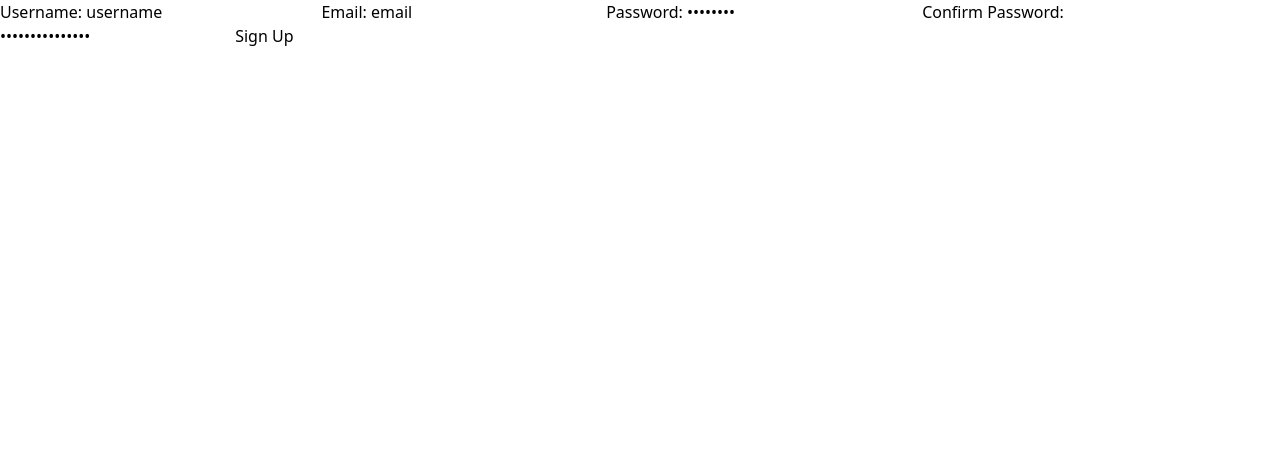
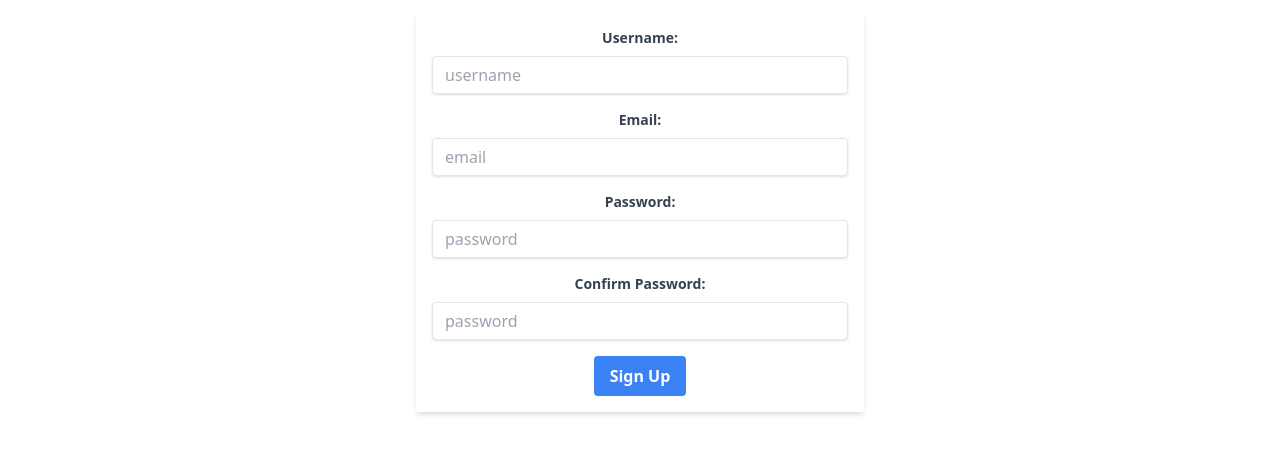
Before and after one commit to siwhelan/developers-with-problems, a SvelteKit app: page /signup in a window 1280 px wide. Shown: the top 454 px of the page. Built offline with nearby package versions, Linux system fonts and the light colour scheme; no server answers.

Commit message:
Sign up with styling

```diff
--- a/src/routes/signup/+page.svelte
+++ b/src/routes/signup/+page.svelte
@@ -2,7 +2,7 @@
     import { enhance } from '$app/forms';
     let errorMessage = null;
     let successMessage = null
-    let showLoginForm = false; // Track whether to show the login form
+    let showLoginForm = false;
 
     const clearErrorMessage = () => {
         errorMessage = null;
@@ -10,17 +10,15 @@
 
 </script>
 
-<form method="POST" action="?/create" use:enhance={({ formElement, formData, action, cancel }) => {
+<div class="pt-3 text-center">
+    <form class="max-w-md mx-auto p-4 bg-white shadow-md" method="POST" action="?/create" use:enhance={({ formElement, formData, action, cancel }) => {
 
         return async ({ result, update }) => {
-        // Custom validation logic goes here
             const password = formData.get('password');
             const confirmPassword = formData.get('confirmPassword');
-        console.log(result)
 
             if (password !== confirmPassword) {
-            // Passwords don't match, prevent form submission
-            errorMessage ="Passwords do not match";
+                errorMessage = "Passwords do not match";
                 cancel();
                 return;
             }
@@ -30,26 +28,39 @@
                 showLoginForm = true;
             }
 
-        // If validation passes, you can perform additional actions
-        // ...
-
-        // Call the default behavior
             errorMessage = result.data.error
             update();
         };
     }}>
-	Username: <input type="text" name="username" value="username" required on:focus={clearErrorMessage} />
-	Email: <input type="email" name="email" value="email" required on:focus={clearErrorMessage}/>
-	Password: <input type="password" name="password" value="password" required on:focus={clearErrorMessage}/>
-	Confirm Password: <input type="password" name="confirmPassword" value="confirmPassword" required on:focus={clearErrorMessage}/>
+        <div class="mb-4">
+            <label class="block text-gray-700 text-sm font-bold mb-2" for="username">Username:</label>
+            <input class="shadow appearance-none border rounded w-full py-2 px-3 text-gray-700 leading-tight focus:outline-none focus:shadow-outline" type="text" name="username" id="username" value="" placeholder="username" required on:focus={clearErrorMessage} />
+        </div>
 
-    {#if errorMessage}<p class="error">{errorMessage}</p>{/if}
-    {#if successMessage}<p class="success">{successMessage}</p>{/if}
+        <div class="mb-4">
+            <label class="block text-gray-700 text-sm font-bold mb-2" for="email">Email:</label>
+            <input class="shadow appearance-none border rounded w-full py-2 px-3 text-gray-700 leading-tight focus:outline-none focus:shadow-outline" type="email" name="email" id="email" value="" placeholder="email"required on:focus={clearErrorMessage} />
+        </div>
+
+        <div class="mb-4">
+            <label class="block text-gray-700 text-sm font-bold mb-2" for="password">Password:</label>
+            <input class="shadow appearance-none border rounded w-full py-2 px-3 text-gray-700 leading-tight focus:outline-none focus:shadow-outline" type="password" name="password" id="password" value="" placeholder="password" required on:focus={clearErrorMessage} />
+        </div>
+
+        <div class="mb-4">
+            <label class="block text-gray-700 text-sm font-bold mb-2" for="confirmPassword">Confirm Password:</label>
+            <input class="shadow appearance-none border rounded w-full py-2 px-3 text-gray-700 leading-tight focus:outline-none focus:shadow-outline" type="password" name="confirmPassword" id="confirmPassword" value="" placeholder="password" required on:focus={clearErrorMessage} />
+        </div>
+
+        {#if errorMessage}<p class="text-red-500">{errorMessage}</p>{/if}
+        {#if successMessage}<p class="text-green-500">{successMessage}</p>{/if}
 
         {#if !showLoginForm}
-        <button type="submit">Sign Up</button>
+            <button class="bg-blue-500 hover:bg-blue-700 text-white font-bold py-2 px-4 rounded focus:outline-none focus:shadow-outline" type="submit">Sign Up</button>
         {:else}
-        <!-- Render a login button instead -->
-        <button type="button" on:click={() => showLoginForm = false}>Log In</button>
+
+        <!-- Form will render to login form and button will change to log in -->
+            <button class="bg-blue-500 hover:bg-blue-700 text-white font-bold py-2 px-4 rounded focus:outline-none focus:shadow-outline" type="button" on:click={() => showLoginForm = false}>Log In</button>
         {/if}
     </form>
+</div>
```
Lines whose indentation alone changed are shown as unchanged.
